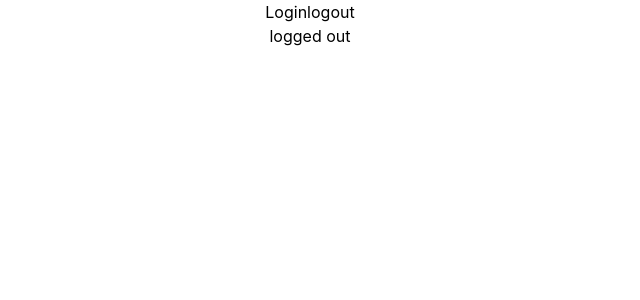
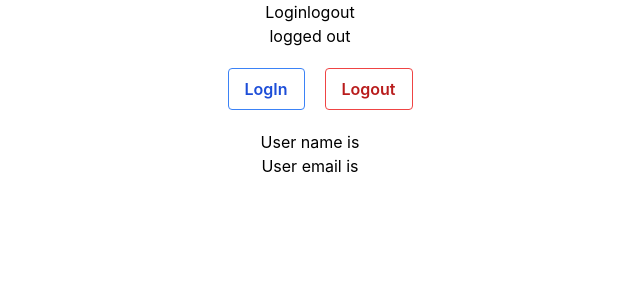
Before and after one commit to srivishnu-sivan/react-typescript-demo, a React (Create React App) app: page / in a window 1280 px wide. Shown: the top 300 px of the page, without its empty margins (330-970 px from the left). Built offline with nearby package versions, Linux system fonts and the light colour scheme.

Commit message:
optionalChaning operator

```diff
--- a/src/App.tsx
+++ b/src/App.tsx
@@ -10,7 +10,9 @@ import { Input } from "./components/Input"
 
 import { Container} from "./components/Container"
 
-import { LoggedIn} from './components/state/LoggedIn'
+import { LoggedIn } from './components/state/LoggedIn'
+
+import { User } from "./components/state/User"
 
 function App() {
   const personName = {
@@ -45,6 +47,7 @@ function App() {
       border: '5px solid gray', padding: '1rem'
     }}/> */}
       <LoggedIn />
+      <User />
 
     </div>
   );
--- /dev/null
+++ b/src/components/state/User.tsx
@@ -0,0 +1,44 @@
+import { useState } from "react"
+
+type AuthUser = {
+    name: string,
+    email:string
+}
+
+
+
+export const User = () => {
+    const [user, setUser] = useState< AuthUser|null>(null)
+    const handleLogin = () => {
+
+        setUser({
+            name: "vishnu Sivan",
+            email: "mallikasrivishnu@gmail.com"
+      })
+    }
+    const handleLogout = () => {
+        setUser(null)
+    }
+
+
+    return (
+      <div>
+        <button
+          onClick={handleLogin}
+          className="bg-transparent hover:bg-blue-500 text-blue-700 font-semibold hover:text-white py-2 px-4 m-5 border border-blue-500 hover:border-transparent rounded"
+        >
+          LogIn
+        </button>
+
+        <button
+          onClick={handleLogout}
+          className="bg-transparent hover:bg-red-500 text-red-700 font-semibold hover:text-white py-2 px-4 border border-red-500 hover:border-transparent rounded"
+        >
+          Logout
+            </button>
+
+            <div >User name is {user?.name} </div>
+            <div>User email is { user?.email}</div>
+      </div>
+    );
+}
```
